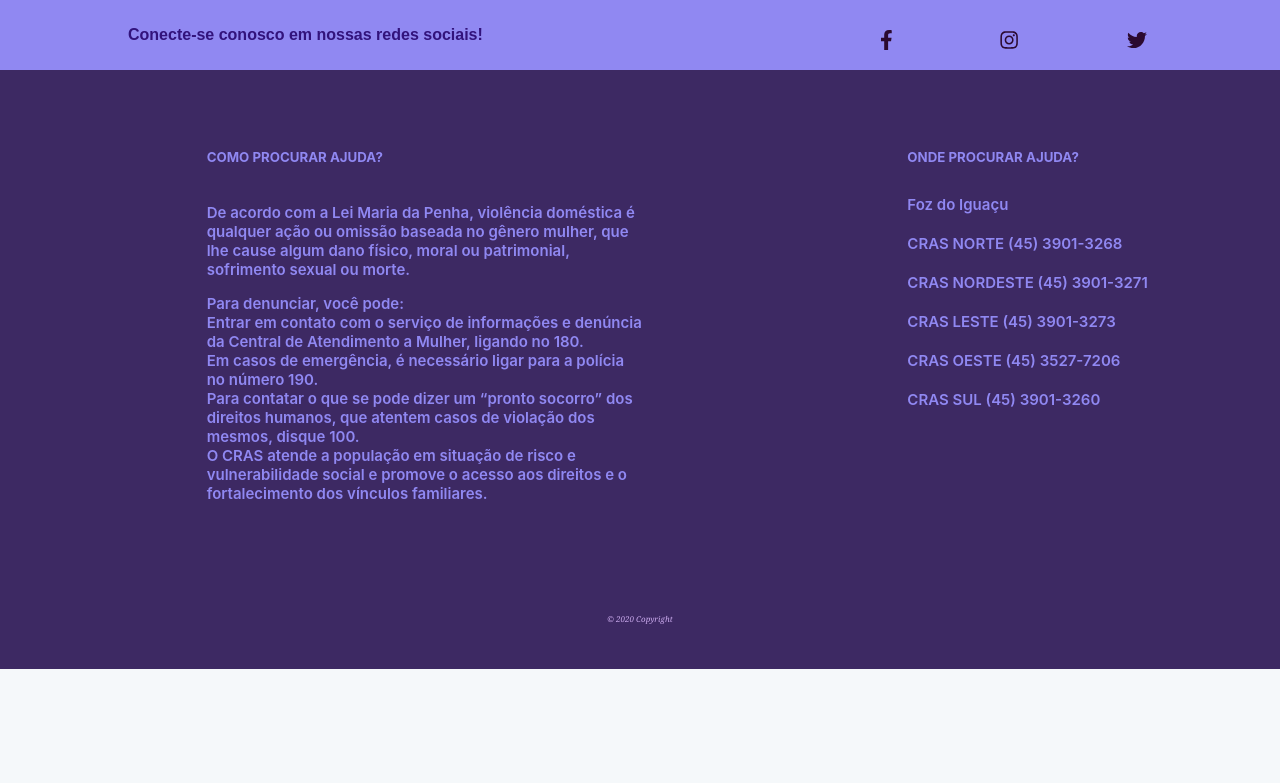
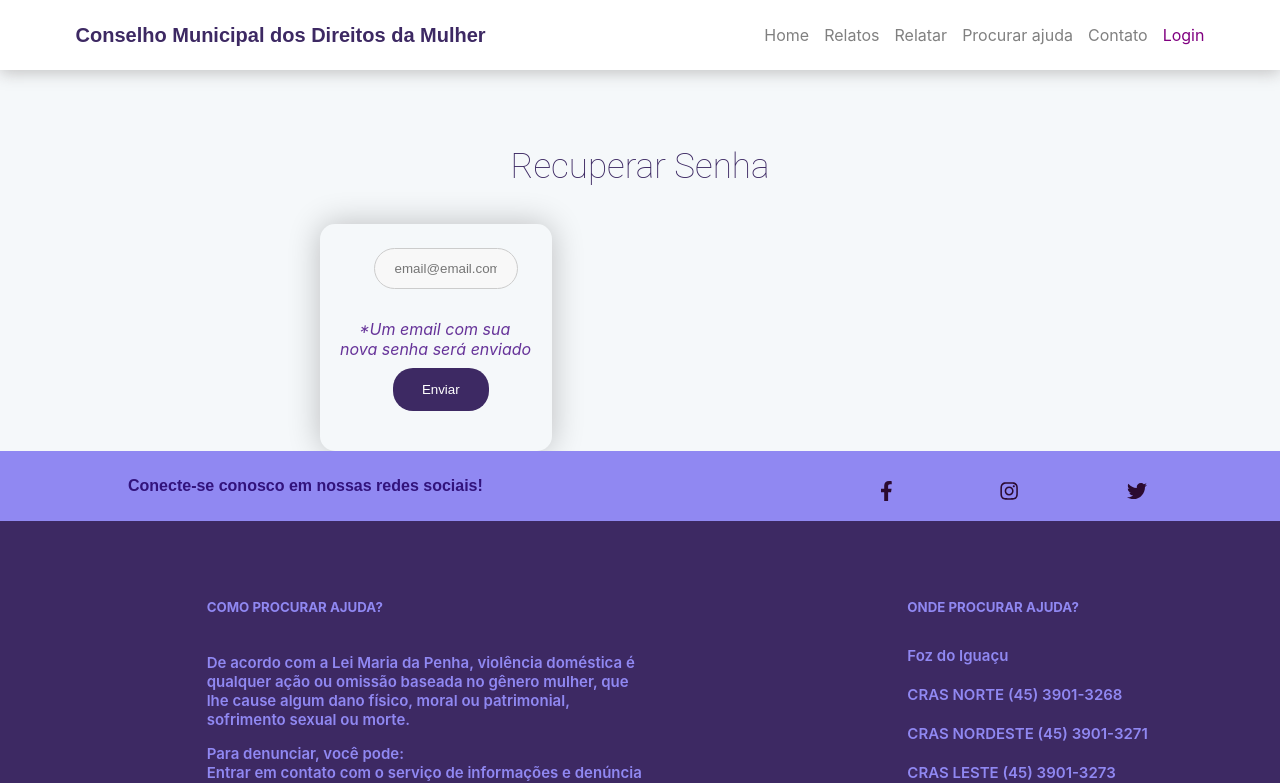
Before and after one commit to uniamerica/CMDM-front, a React (Create React App) app: page /RecSenha in a window 1280 px wide. Shown: the top 783 px of the page. Built offline with nearby package versions, Linux system fonts and the light colour scheme.

Commit message:
criando formulario de cadastro

```diff
--- a/src/App.js
+++ b/src/App.js
@@ -11,8 +11,11 @@ import Definition from './pages/Definition.jsx';
 import Footer from './components/Footer/Footer.jsx';
 import Login from './pages/Login.jsx';
 import Admin from './pages/Admin.jsx'
+import RecSenha from "./pages/RecSenha";
+import Cadstro from './pages/Cadastro';
 
-import { AuthProvider } from './Context/AuthContext'
+import { AuthProvider } from './Context/AuthContext';
+
 
 
 function App() {
@@ -29,8 +32,11 @@ function App() {
             <Route path="/Relatar" component={Relatar}/>
             <Route path="/Contatos"  component={Contatos}/>
             <Route path="/Definition"  component={Definition}/>
+            <Route path="/RecSenha" component={RecSenha}/>
             <Route path="/Login" component={Login}/>
             <Route path="/Admin" component={Admin}/>
+            <Route path="/Cadastro" component={Cadstro}/>
+
           </Switch>
         </AuthProvider>
       </BrowserRouter>
--- a/src/components/Relatar/Relatar.css
+++ b/src/components/Relatar/Relatar.css
@@ -10,7 +10,7 @@
 }
 
 .form-relato input{
-    color: white;
+    color: black;
     border-radius: 5;
     margin-bottom: 10px;
 }
--- /dev/null
+++ b/src/pages/Cadastro.jsx
@@ -0,0 +1,42 @@
+import { Button } from 'bootstrap'
+import React from 'react'
+import Header from '../components/Header/Header'
+
+import styles from '../styles/Cadastro.module.css'
+
+export default function Cadstro() {
+    return (
+        <>
+            <Header />
+            <div className={styles.formCadastro}>
+                <form>
+                    <div className={styles.formField}>
+                        <label>Nome completo</label>
+                        <input id="name" type="text" name="name" placeholder="Maria da Penha"></input>
+                    </div>
+                    <div className={styles.formField}>
+                        <label>Email</label>
+                        <input id="mail" type="text" name="mail" placeholder="maria@email.com"></input>
+                    </div>
+                    <div className={styles.formField}>
+                        <label>Telefone</label>
+                        <input id="phone" type="text" name="phone" placeholder="(DDD) 99999-0000"></input>
+                    </div>
+                    <div className={styles.formField}>
+                        <label>Data de nascimento</label>
+                        <input id="birth" type="text" name="bith" placeholder="01/01/1990"></input>
+                    </div>
+                    <div className={styles.formField}>
+                        <label>Nome de usuário</label>
+                        <input id="username" type="text" name="username" placeholder="MariaPenha123"></input>
+                    </div>
+                    <div className={styles.formField}>
+                        <label>Senha</label>
+                        <input id="password" type="text" name="password" placeholder="************"></input>
+                    </div>
+                    <button id="cadastroSubmit" type="submit" className={styles.submit}>Cadastrar-se</button>
+                </form>
+            </div>
+        </>
+    )
+}
--- /dev/null
+++ b/src/pages/RecSenha.jsx
@@ -0,0 +1,22 @@
+import React from 'react';
+import Header from '../components/Header/Header';
+import Titulo from '../components/Relatos/Titulo';
+import '../styles/RecSenha.css';
+
+function Login(){
+    return(
+        <div className="recuperar">
+            <Header />
+            <center><Titulo titulo="Recuperar Senha"/></center>
+            <div className="recSenha">
+                <form method="post">
+                    <input name="usuario" type="email" placeholder="email@email.com" required/>
+                    <br/>
+                    <span className="span"><i> *Um email com sua nova senha será enviado</i></span>
+                    <button type="submit">Enviar</button>
+                </form>
+            </div>
+
+        </div>
+    )}
+export default Login;
--- a/src/pages/Relatar.jsx
+++ b/src/pages/Relatar.jsx
@@ -67,7 +67,7 @@ function Relatar(){
                             <input type="checkbox"/>
                             <p>Publicar relato anonimamente (Se essa opção estiver marcada, seus dados pessoais não serão publicados junto ao relato).</p>
                         </div>
-                        <input className="submit-btn" type="submit"/>
+                        <input id="sumbit" className="submit-btn" type="submit"/>
                     </div>
                 </div>
             </form>
--- /dev/null
+++ b/src/styles/Cadastro.module.css
@@ -0,0 +1,42 @@
+.formCadastro {
+    display: flex;
+    flex-direction: column;
+    justify-content: center;
+    align-items: center;
+
+    margin: 50px 0px;
+}
+
+form {
+    width: 30%;
+    max-width: 400px;
+    border-radius: 15px;
+    padding: 20px;
+    box-shadow: 0px 0px 2em #0000003d;
+
+    display: flex;
+    flex-direction: column;
+    align-items: center;
+}
+
+.formField {
+    width: 90%;
+    margin-bottom: 20px;
+}
+
+.formField label {
+    font-size: 18px;
+}
+
+.formField input {
+    width: 90%;
+    margin-top: 5px;
+    border-radius: 8px;
+}
+
+.submit {
+    margin: 0px;
+    font-family: 'sans-serif';
+    font-size: 16px;
+    padding: 15px;
+}
--- /dev/null
+++ b/src/styles/RecSenha.css
@@ -0,0 +1,39 @@
+button:hover {
+    opacity: 0.8;
+}
+
+input[type=email] {
+    width: 75%;
+    padding: 12px 20px;
+    margin-left: 10%;
+    margin-top: 2%;
+    margin-bottom: 5%;
+    display: inline-block;
+    border: 1px solid #ccc;
+    box-sizing: border-box;
+}
+
+.recuperar{
+    align-content: center;
+}
+.recSenha{
+    width: 50%;
+    margin-left: 25%;
+}
+button {
+    background-color: #3D2963;
+    color: white;
+    padding: 14px 20px;
+    margin-top: 5%;
+    margin-right:20%;
+    border: none;
+    cursor: pointer;
+    border-radius: 20px;
+    width: 50%;
+    margin-left: 25%;
+    margin-bottom: 10%;
+}
+span.spa  {
+    float: right;
+    margin-right: 5%;
+}
```
